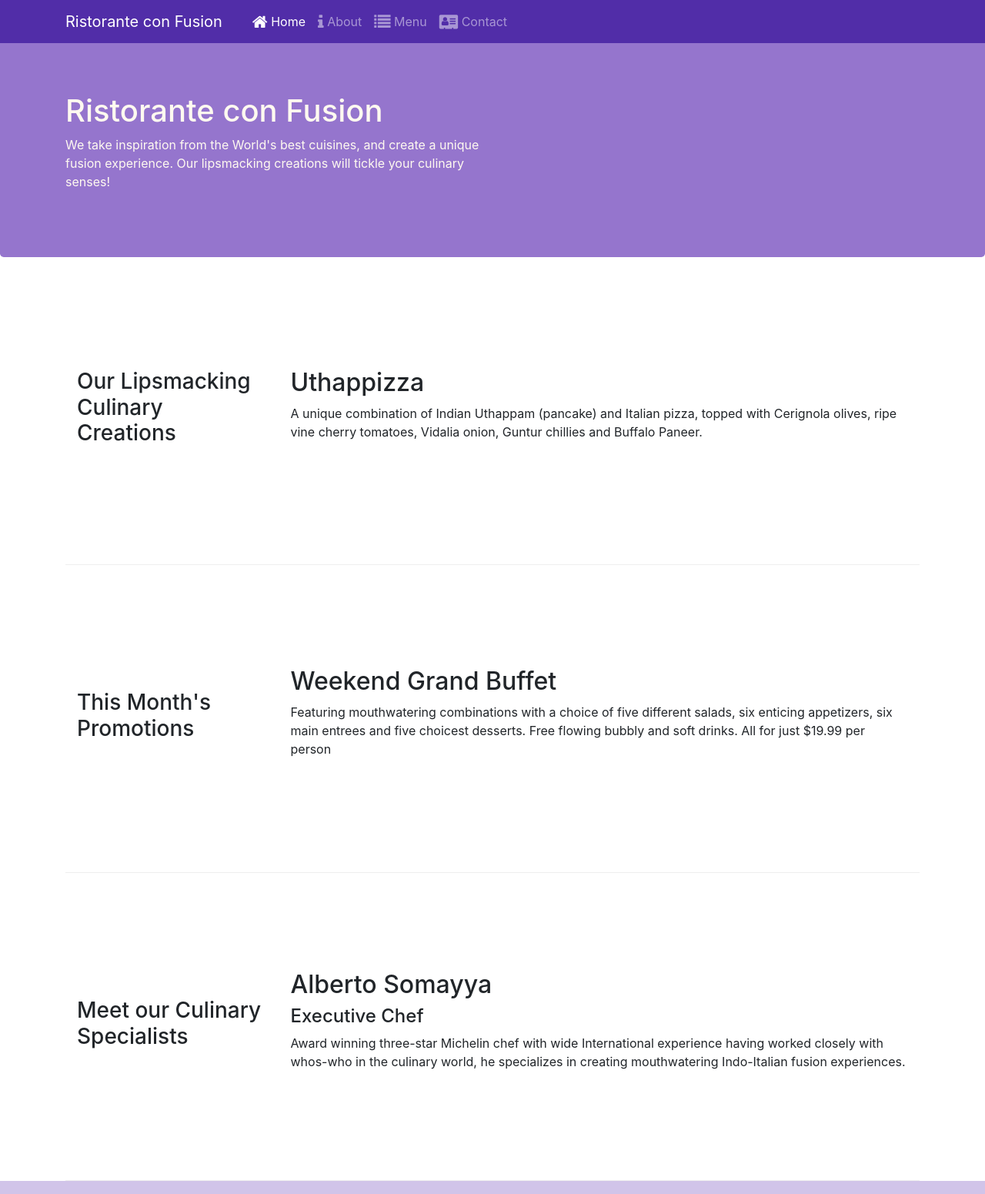
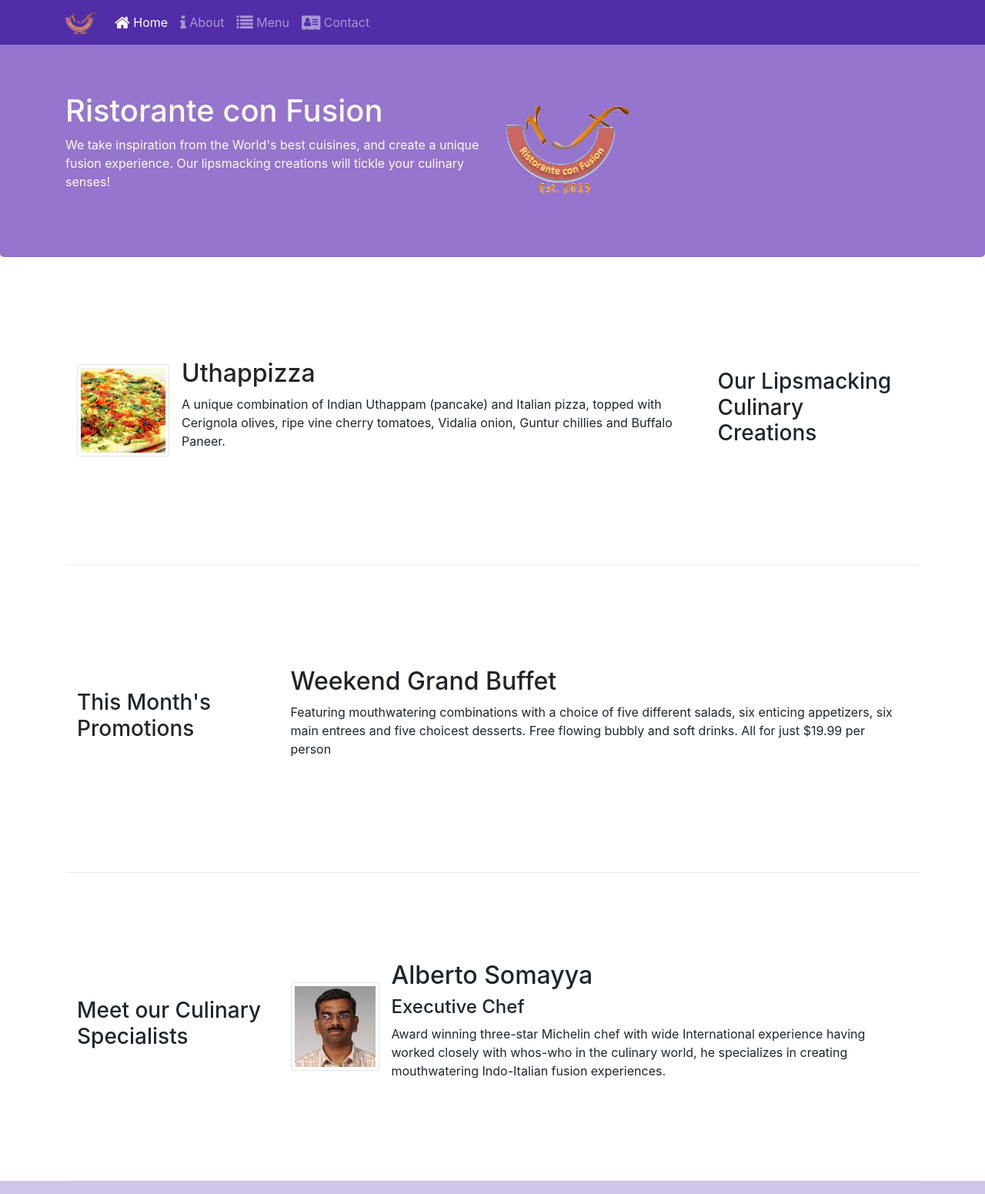
Before and after one commit to nareshreddysama/conFusion, a website: page index.html in a window 1280 px wide. Shown: the top 1551 px of the page at 77% size. Drawn offline with nearby package versions, Linux system fonts and the light colour scheme.

Commit message:
images and logos

```diff
--- a/index.html
+++ b/index.html
@@ -20,7 +20,7 @@
             <button class="navbar-toggler" type="button" data-toggle="collapse" data-target="#Navbar">
                 <span class="navbar-toggler-icon"></span>
             </button>
-            <a class="navbar-brand" href="./index.html">Ristorante con Fusion</a>
+            <a class="navbar-brand mr-auto" href="./index.html"><img src="img/logo.png" height="30" width="41"></a>
             <div class="collapse navbar-collapse" id="Navbar">
                 <div class="container">
                     <ul class="navbar-nav mr-auto">
@@ -41,19 +41,32 @@
                     <h1>Ristorante con Fusion</h1>
                     <p>We take inspiration from the World's best cuisines, and create a unique fusion experience. Our lipsmacking creations will tickle your culinary senses!</p>
                 </div>
-                <div class="col-12 col-sm">
+                <div class="col-12 col-sm align-self-center">
+                    <img src="img/logo.png" class="img-fluid">
                 </div>
             </div>
         </div>
     </header>
     <div class="container  .d-none .d-sm-block">
         <div class="row row-content align-items-center ">
-            <div class="col-12 col-sm-4 col-md-3">
+            <div class="col-12 col-sm-4 order-sm-last col-md-3">
                 <h3>Our Lipsmacking Culinary Creations</h3>
             </div>
-            <div class="col col-sm col-md ">
-                <h2>Uthappizza</h2>
-                <p>A unique combination of Indian Uthappam (pancake) and Italian pizza, topped with Cerignola olives, ripe vine cherry tomatoes, Vidalia onion, Guntur chillies and Buffalo Paneer.</p>
+            <div class="col-12 col-sm-6 order-sm-first col-md ">
+                <div class="media">
+                    <img class="d-flex mr-3 img-thumbnail align-self-center"
+                         src="img/uthappizza.png" alt="Uthappizza">
+                    <div class="media-body">
+                        <h2 class="mt-0">Uthappizza</h2>
+                        <p class="d-none d-sm-block">
+                            A unique combination of Indian Uthappam (pancake) and
+                            Italian pizza, topped with Cerignola olives, ripe vine
+                            cherry tomatoes, Vidalia onion, Guntur chillies and
+                            Buffalo Paneer.
+                        </p>
+                    </div>
+                </div>
+
             </div>
         </div>
 
@@ -67,13 +80,25 @@
             </div>
         </div>
         <div class="row row-content align-items-center">
-            <div class="col-12 col-sm-4 col-md-3">
+            <div class="col-12 col-sm-4 order-sm-last col-md-3">
                 <h3>Meet our Culinary Specialists</h3>
             </div>
-            <div class="col col-sm col-md">
-                <h2>Alberto Somayya</h2>
-                <h4>Executive Chef</h4>
-                <p>Award winning three-star Michelin chef with wide International experience having worked closely with whos-who in the culinary world, he specializes in creating mouthwatering Indo-Italian fusion experiences. </p>
+            <div class="col col-sm-6 order-sm-last col-md">
+                <div class="media">
+                    <img class="d-flex mr-3 img-thumbnail align-self-center"
+                         src="img/alberto.png" alt="Alberto Somayya">
+                    <div class="media-body">
+                        <h2 class="mt-0">Alberto Somayya</h2>
+                        <h4>Executive Chef</h4>
+                        <p class="d-none d-sm-block">
+                            Award winning three-star Michelin chef with wide
+                            International experience having worked closely with
+                            whos-who in the culinary world, he specializes in
+                            creating mouthwatering Indo-Italian fusion experiences.
+                        </p>
+                    </div>
+                </div>
+
             </div>
         </div>
     </div>
```
Also changed, not shown: aboutus.html (+1 -1 lines), contactus.html (+5 -5 lines), img/alberto.png (added), img/buffet.png (added), img/logo.png (added), img/uthappizza.png (added), 1 other file.
